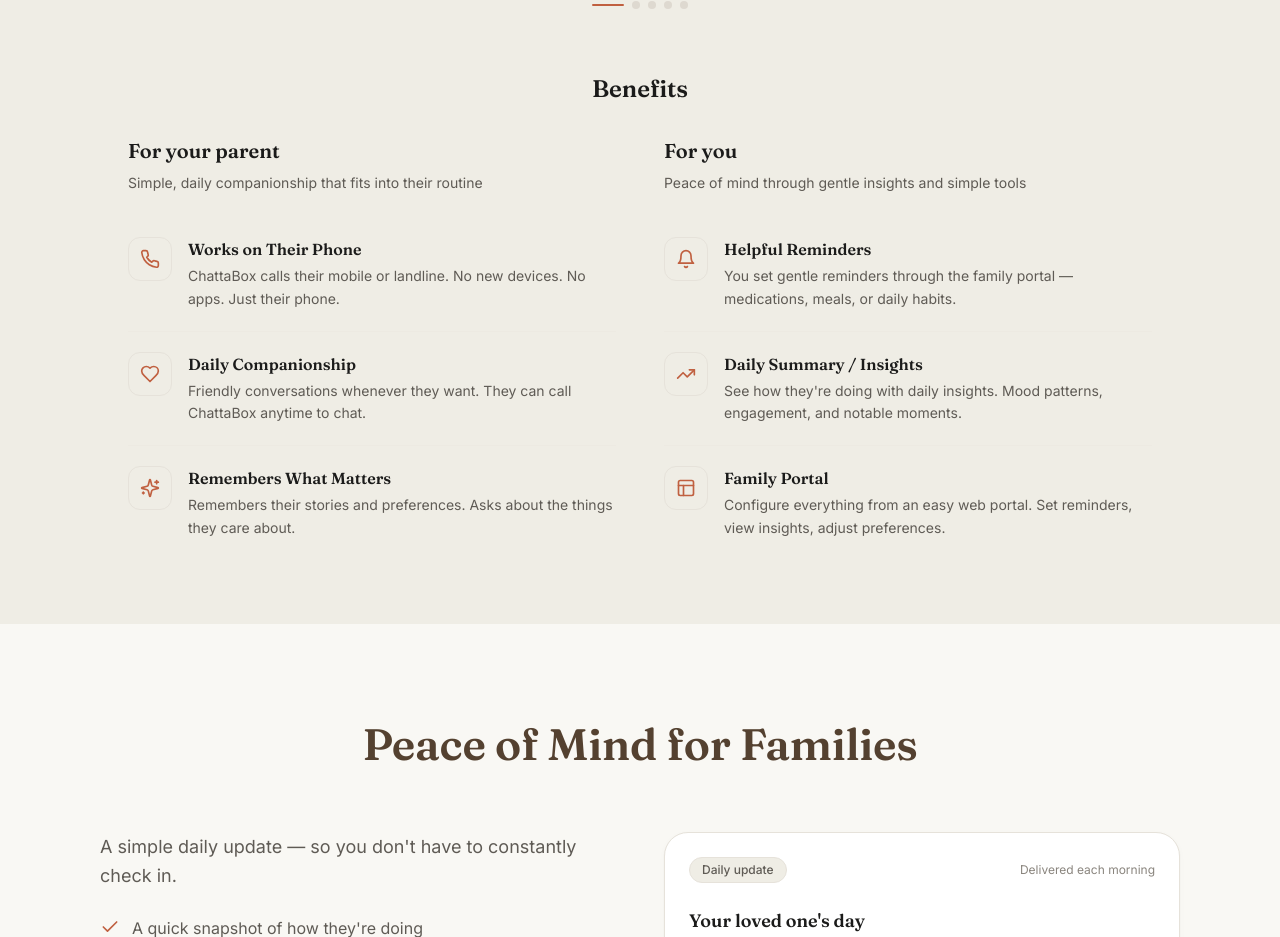
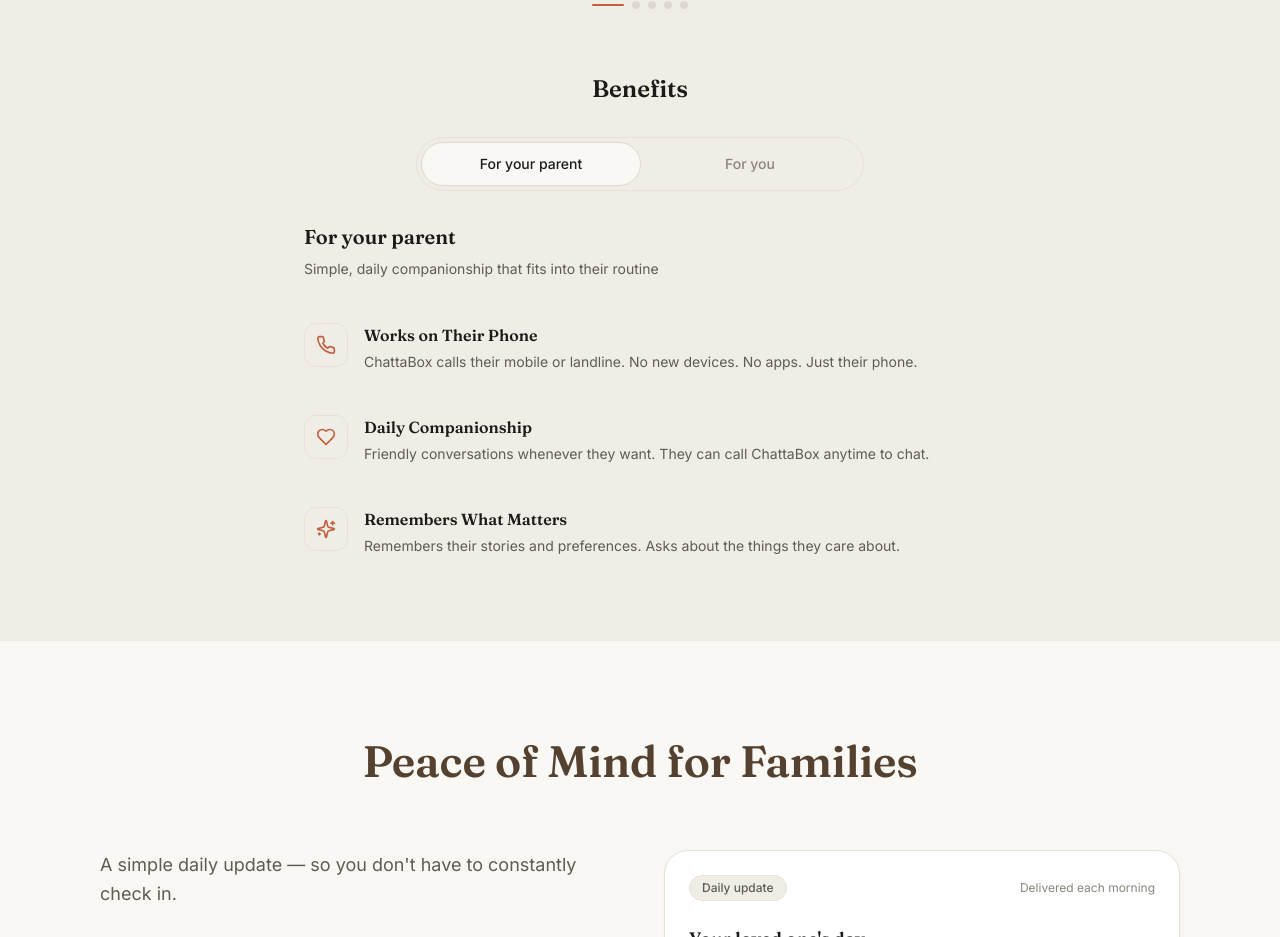
Before and after one commit to hawkpersonal/ChattaBox-Public-Website, a React (Vite) app: page / in a window 1280 px wide. Shown: the part 1337-2274 px from the top of the page. Built offline with nearby package versions, Linux system fonts and the light colour scheme.

Commit message:
Force benefits section to always use pill toggle and single column layout

```diff
--- a/src/components/sections/Features.tsx
+++ b/src/components/sections/Features.tsx
@@ -326,8 +326,8 @@
             </h3>
           </div>
 
-          {/* Mobile: Segmented Toggle */}
-          <div className="lg:hidden mb-8">
+          {/* Segmented Toggle - Always visible */}
+          <div className="mb-8">
             <div className="flex bg-[#EFEDE5] border border-[#E6E2DA] rounded-full p-1 max-w-md mx-auto">
               <button
                 onClick={() => setBenefitAudience('parent')}
@@ -356,83 +356,8 @@
             </div>
           </div>
 
-          {/* Desktop: Two Columns */}
-          <div className="hidden lg:grid grid-cols-2 gap-12 max-w-5xl mx-auto">
-            {/* Left Column: For your parent */}
-            <div className="space-y-6">
-              <div>
-                <h4 className="text-xl font-serif font-semibold text-[#1B1B1A] mb-2">
-                  For your parent
-                </h4>
-                <p className="text-sm text-[#5F5B55]">
-                  Simple, daily companionship that fits into their routine
-                </p>
-              </div>
-              <div className="space-y-0">
-                {parentBenefits.map((benefit, index) => {
-                  const Icon = benefit.icon;
-                  return (
-                    <div
-                      key={benefit.title}
-                      className="flex items-start gap-4 py-5 border-b border-[#E6E2DA] last:border-b-0"
-                      style={{ borderColor: 'rgba(230, 226, 218, 0.3)' }}
-                    >
-                      <div className="flex-shrink-0 h-11 w-11 rounded-xl border border-[#E6E2DA] bg-[#EFEDE5] flex items-center justify-center">
-                        <Icon className="h-5 w-5 text-[#C06040]" strokeWidth={2} />
-                      </div>
-                      <div className="flex-1">
-                        <h5 className="font-semibold text-base text-[#1B1B1A] mb-1">
-                          {benefit.title}
-                        </h5>
-                        <p className="text-sm text-[#5F5B55] leading-relaxed">
-                          {benefit.description}
-                        </p>
-                      </div>
-                    </div>
-                  );
-                })}
-              </div>
-            </div>
-
-            {/* Right Column: For you */}
-            <div className="space-y-6">
-              <div>
-                <h4 className="text-xl font-serif font-semibold text-[#1B1B1A] mb-2">
-                  For you
-                </h4>
-                <p className="text-sm text-[#5F5B55]">
-                  Peace of mind through gentle insights and simple tools
-                </p>
-              </div>
-              <div className="space-y-0">
-                {youBenefits.map((benefit, index) => {
-                  const Icon = benefit.icon;
-                  return (
-                    <div
-                      key={benefit.title}
-                      className="flex items-start gap-4 py-5 border-b border-[#E6E2DA] last:border-b-0"
-                      style={{ borderColor: 'rgba(230, 226, 218, 0.3)' }}
-                    >
-                      <div className="flex-shrink-0 h-11 w-11 rounded-xl border border-[#E6E2DA] bg-[#EFEDE5] flex items-center justify-center">
-                        <Icon className="h-5 w-5 text-[#C06040]" strokeWidth={2} />
-                      </div>
-                      <div className="flex-1">
-                        <h5 className="font-semibold text-base text-[#1B1B1A] mb-1">
-                          {benefit.title}
-                        </h5>
-                        <p className="text-sm text-[#5F5B55] leading-relaxed">
-                          {benefit.description}
-                        </p>
-                      </div>
-                    </div>
-                  );
-                })}
-              </div>
-            </div>
-          </div>
-
-          {/* Mobile: Single List Based on Toggle */}
-          <div className="lg:hidden max-w-2xl mx-auto">
+          {/* Single List Based on Toggle - Always visible */}
+          <div className="max-w-2xl mx-auto">
             {benefitAudience === 'parent' ? (
               <div className="space-y-6">
                 <div>
```
